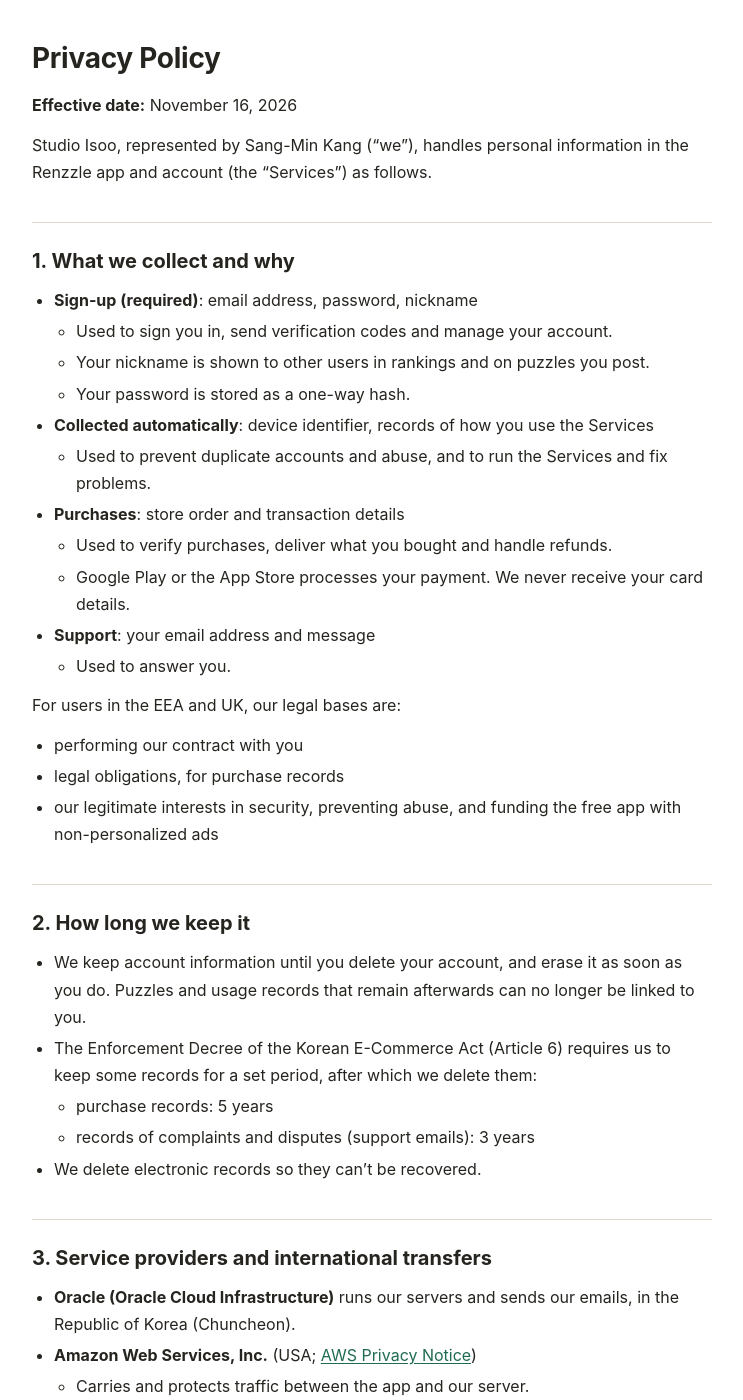
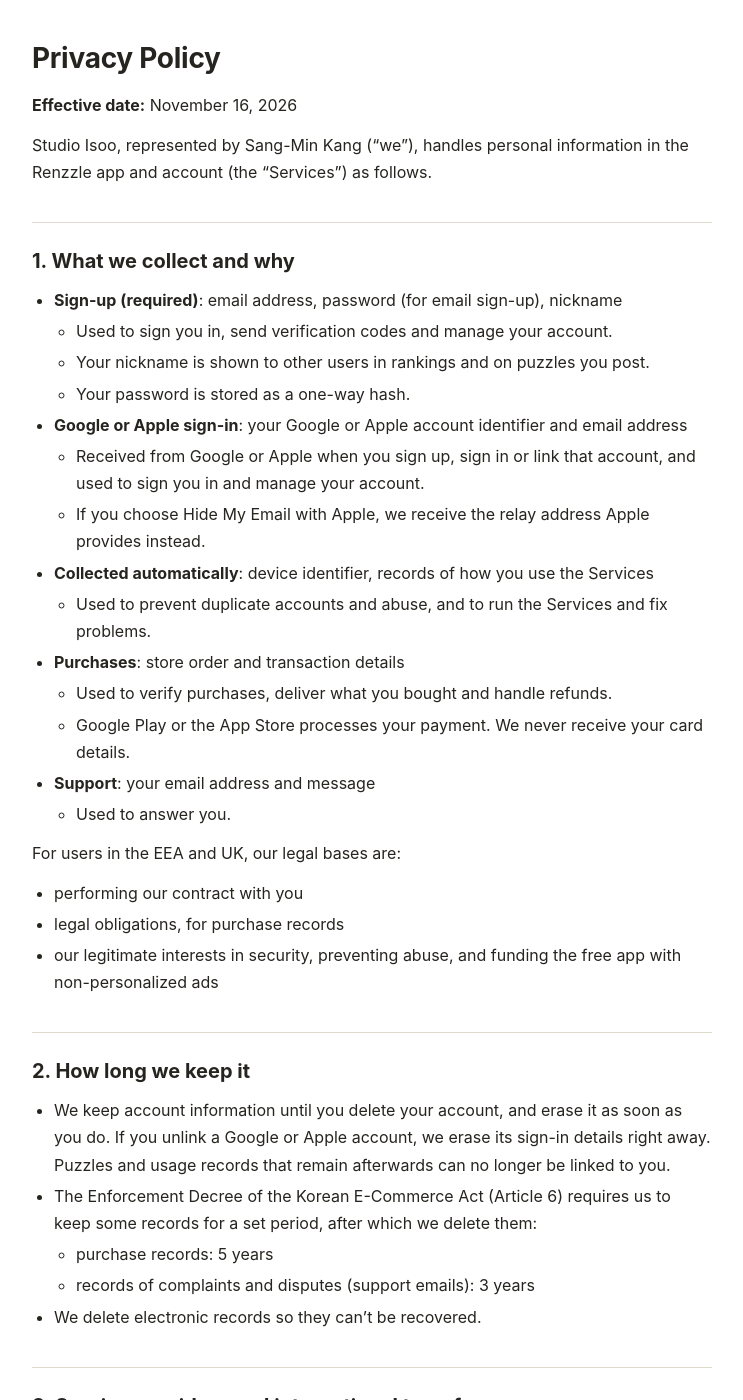
Before and after one commit to Renzzle/Renzzle_Policy, a Jekyll site: the page built from privacy-policy.md, in a window 1280 px wide and 1400 px high. Shown: the whole window, without its empty margins (268-1011 px from the left). Built offline with Jekyll 4.4.1, drawn with Linux system fonts in a browser that asks for light colours; some web fonts are replaced; our own code applies the rules of GitHub Pages for plain Markdown files; some of the changed text lies outside the part shown.

Commit message:
docs: list the account identifier and email received from Google or Apple sign-in, erased when the account is unlinked

```diff
--- a/privacy-policy.md
+++ b/privacy-policy.md
@@ -6,10 +6,13 @@ Studio Isoo, represented by Sang-Min Kang ("we"), handles personal information i
 
 ## 1. What we collect and why
 
-- **Sign-up (required)**: email address, password, nickname
+- **Sign-up (required)**: email address, password (for email sign-up), nickname
   - Used to sign you in, send verification codes and manage your account.
   - Your nickname is shown to other users in rankings and on puzzles you post.
   - Your password is stored as a one-way hash.
+- **Google or Apple sign-in**: your Google or Apple account identifier and email address
+  - Received from Google or Apple when you sign up, sign in or link that account, and used to sign you in and manage your account.
+  - If you choose Hide My Email with Apple, we receive the relay address Apple provides instead.
 - **Collected automatically**: device identifier, records of how you use the Services
   - Used to prevent duplicate accounts and abuse, and to run the Services and fix problems.
 - **Purchases**: store order and transaction details
@@ -25,7 +28,7 @@ For users in the EEA and UK, our legal bases are:
 
 ## 2. How long we keep it
 
-- We keep account information until you delete your account, and erase it as soon as you do. Puzzles and usage records that remain afterwards can no longer be linked to you.
+- We keep account information until you delete your account, and erase it as soon as you do. If you unlink a Google or Apple account, we erase its sign-in details right away. Puzzles and usage records that remain afterwards can no longer be linked to you.
 - The Enforcement Decree of the Korean E-Commerce Act (Article 6) requires us to keep some records for a set period, after which we delete them:
   - purchase records: 5 years
   - records of complaints and disputes (support emails): 3 years
@@ -48,7 +51,7 @@ For users in the EEA and UK, our legal bases are:
 ## 4. Your rights
 
 - You can ask to see, correct or delete your information, or ask us to stop using it.
-- You can change your nickname and password, and delete your account (**Settings → Delete Account**), in the app. For anything else, email renzzle.official@gmail.com from your account's email address.
+- You can change your nickname and password, unlink a Google or Apple account, and delete your account (**Settings → Delete Account**), in the app. For anything else, email renzzle.official@gmail.com from your account's email address.
 - We don't ask for your age, and minors may use the Services. A parent or guardian can also make these requests.
 - You can complain to a data protection authority, such as Korea's Personal Information Protection Commission or the authority where you live.
 
```
Also changed, not shown: privacy-policy-ko.md (+6 -3 lines).
